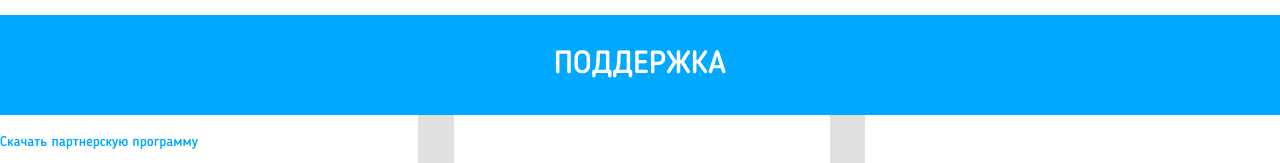
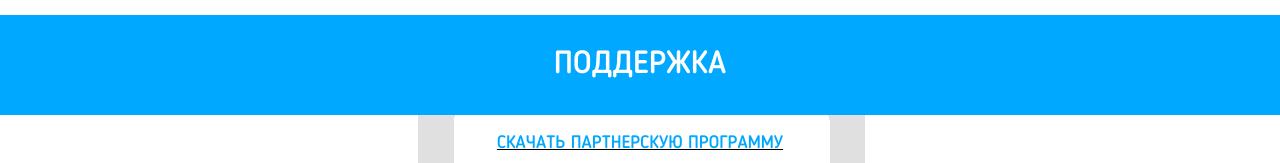
Before and after one commit to artyomtrityak/webukovel, a website: page index.html in a window 1280 px wide. Shown: the part 3280-3443 px from the top of the page. Drawn offline with Linux system fonts and the light colour scheme; some packages are replaced by stand-ins of ours.

Commit message:
fixes to start

```diff
--- a/index.html
+++ b/index.html
@@ -234,7 +234,7 @@
 
     <section class="support" id="support">
       <h2 class="headline">ПОДДЕРЖКА</h2>
-      <p><a href="Partnership_Proposal_3.pdf">Скачать партнерскую программу</a></p>
+      <h4 style="text-align:center; text-decoration: underline; margin-top:10px"><a href="Partnership_Proposal_3.pdf">Скачать партнерскую программу</a></h4>
       <div class="wrap">
         <article class="support__item">
           <h3>НАШИ ПАРТНЕРЫ</h3>
```
